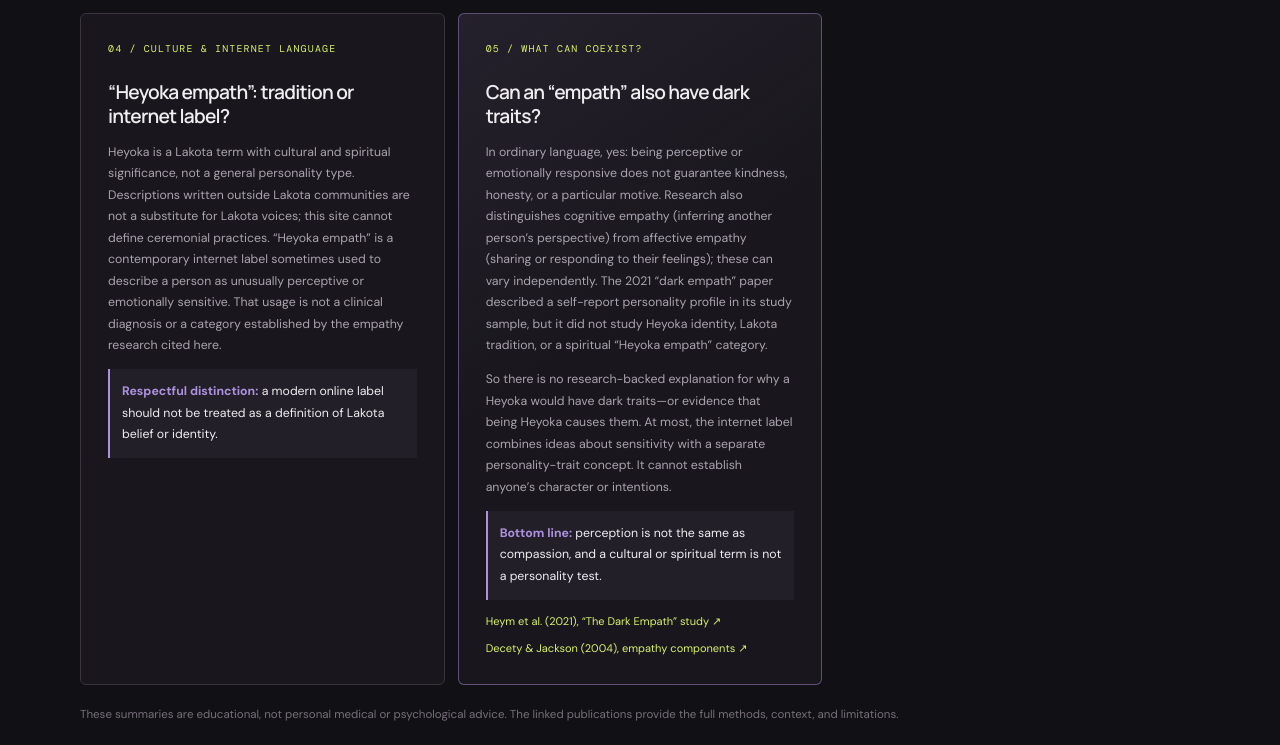
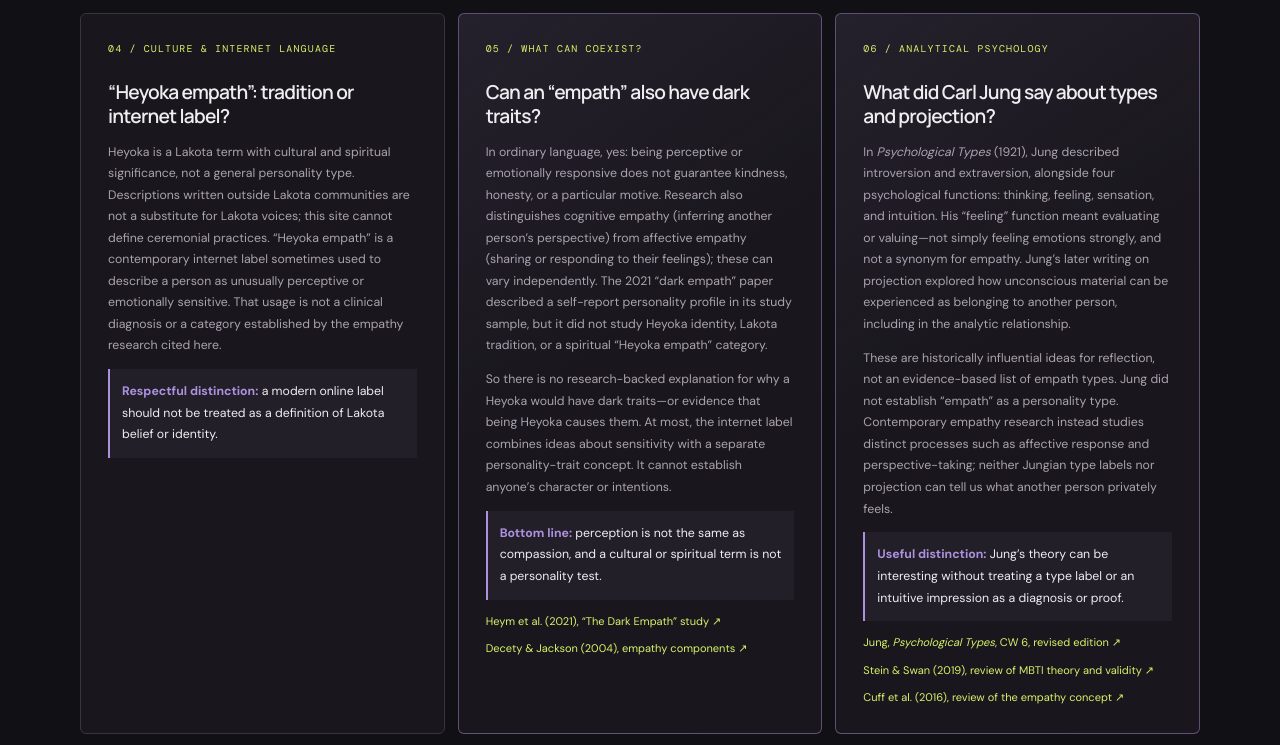
Before and after one commit to joerybrugh/joerybrugh.github.io, a plain HTML site: page index.html in a window 1280 px wide. Shown: the part 4795-5540 px from the top of the page. Drawn offline with nearby package versions, Linux system fonts and the light colour scheme.

Commit message:
Add files via upload

```diff
--- a/index.html
+++ b/index.html
@@ -221,6 +221,16 @@
             <a class="source-link" href="https://doi.org/10.1016/j.paid.2020.110172" target="_blank" rel="noreferrer">Heym et al. (2021), “The Dark Empath” study ↗</a>
             <a class="source-link" href="https://doi.org/10.1177/1534582304267187" target="_blank" rel="noreferrer">Decety &amp; Jackson (2004), empathy components ↗</a>
           </article>
+          <article class="article-card article-card-accent">
+            <p class="article-meta">06 / ANALYTICAL PSYCHOLOGY</p>
+            <h3>What did Carl Jung say about types and projection?</h3>
+            <p>In <em>Psychological Types</em> (1921), Jung described introversion and extraversion, alongside four psychological functions: thinking, feeling, sensation, and intuition. His “feeling” function meant evaluating or valuing—not simply feeling emotions strongly, and not a synonym for empathy. Jung’s later writing on projection explored how unconscious material can be experienced as belonging to another person, including in the analytic relationship.</p>
+            <p>These are historically influential ideas for reflection, not an evidence-based list of empath types. Jung did not establish “empath” as a personality type. Contemporary empathy research instead studies distinct processes such as affective response and perspective-taking; neither Jungian type labels nor projection can tell us what another person privately feels.</p>
+            <p class="article-fact"><strong>Useful distinction:</strong> Jung’s theory can be interesting without treating a type label or an intuitive impression as a diagnosis or proof.</p>
+            <a class="source-link" href="https://books.google.com/books?vid=ISBN9780691018133" target="_blank" rel="noreferrer">Jung, <em>Psychological Types</em>, CW 6, revised edition ↗</a>
+            <a class="source-link" href="https://doi.org/10.1111/spc3.12434" target="_blank" rel="noreferrer">Stein &amp; Swan (2019), review of MBTI theory and validity ↗</a>
+            <a class="source-link" href="https://doi.org/10.1177/1754073914558466" target="_blank" rel="noreferrer">Cuff et al. (2016), review of the empathy concept ↗</a>
+          </article>
         </div>
         <p class="journal-caveat">These summaries are educational, not personal medical or psychological advice. The linked publications provide the full methods, context, and limitations.</p>
       </div>
```
